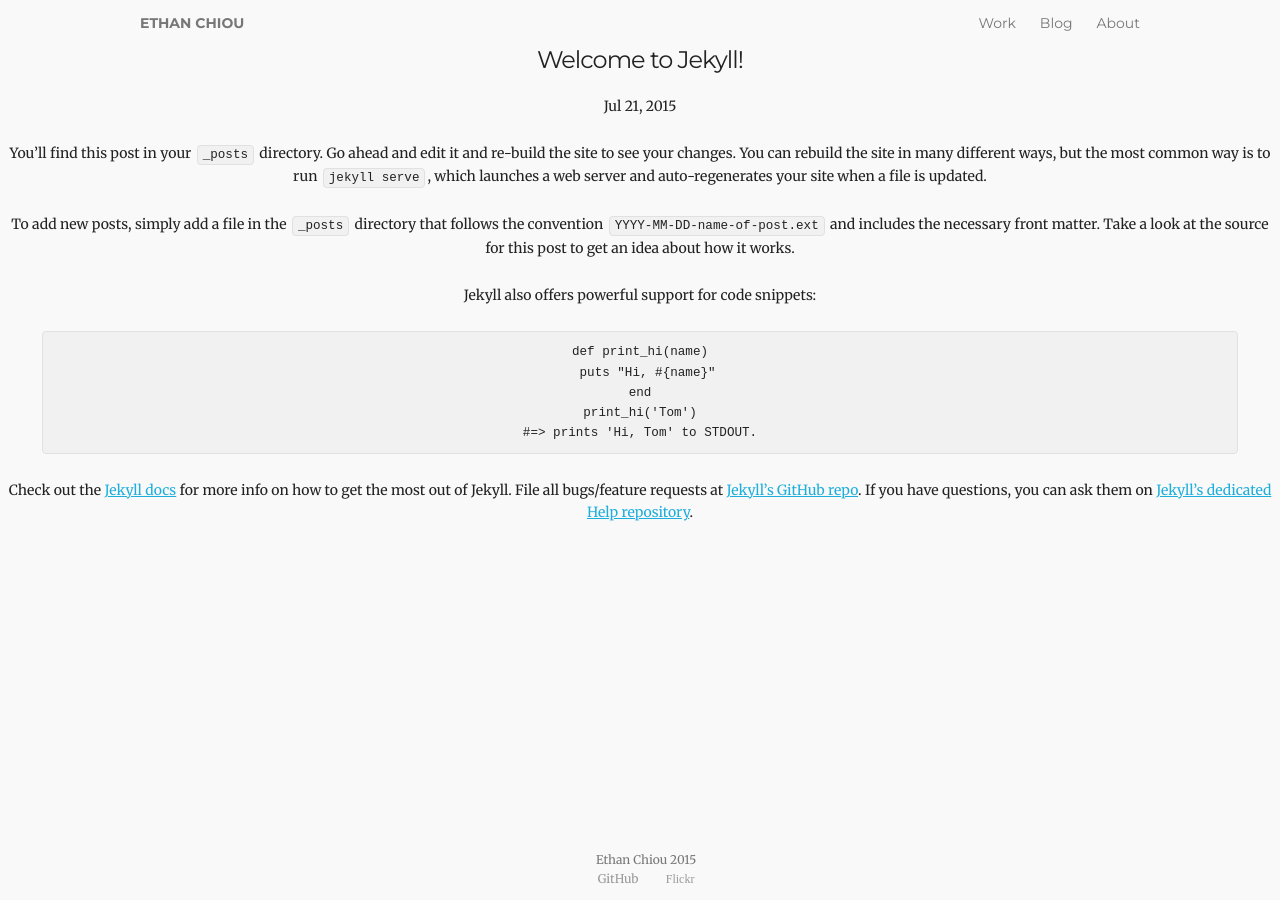
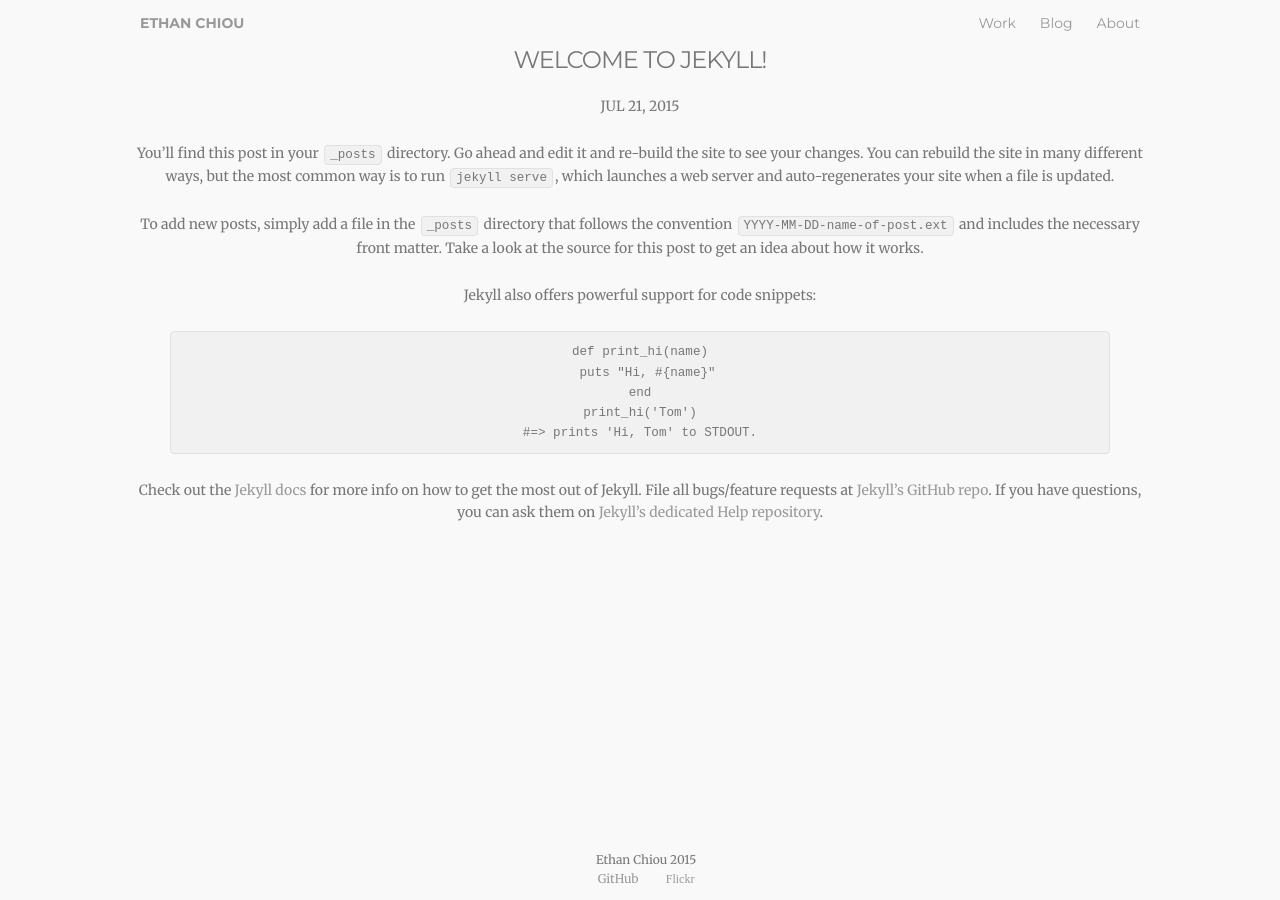
Before and after one commit to echiou/echiou.github.io, a Jekyll site: the page built from _posts/2015-07-21-welcome-to-jekyll.markdown, in a window 1280 px wide. Built offline with Jekyll 4.4.1, drawn with Linux system fonts in a browser that asks for light colours; nearby versions of some CDN libraries; library files that are not in the unit come from our copies.

Commit message:
update about

```diff
--- a/_layouts/post.html
+++ b/_layouts/post.html
@@ -2,16 +2,24 @@
 layout: default
 ---
 <main class="page-content">
-  <div class="post">
+  <div class="post container">
 
+    <div class="row">
+      <div class="twelve columns">
         <header class="post-header">
           <h1 class="post-title">{{ page.title }}</h1>
           <p class="post-meta">{{ page.date | date: "%b %-d, %Y" }}{% if page.author %} • {{ page.author }}{% endif %}{% if page.meta %} • {{ page.meta }}{% endif %}</p>
         </header>
+      </div>
+    </div>
 
+    <div class="row">
+      <div class="twelve columns">
         <article class="post-content">
           {{ content }}
         </article>
+      </div>
+    </div>
 
   </div>
 </main>
--- a/blog.html
+++ b/blog.html
@@ -9,9 +9,9 @@
     <div class="twelve columns">
       <ul class="post-list">
         {% for post in site.posts %}
-          <h2>
+          <h1>
             <a class="post-link" href="{{ post.url | prepend: site.baseurl }}">{{ post.title }}</a>
-          </h2>
+          </h1>
           <span class="post-meta">{{ post.date | date: "%b %-d, %Y" }}</span>
         {% endfor %}
       </ul>
--- a/css/main.scss
+++ b/css/main.scss
@@ -11,11 +11,11 @@
 // Colors
 $light-grey: #e1e1e1 !default;
 $dark-grey: #777 !default;
-$primary-color: #33c3f0 !default;
+$primary-color: #a4bfda !default;
+$link-color: $primary-color !default;
 $secondary-color: lighten($dark-grey, 13.5%) !default;
 $border-color: #bbb !default;
-$link-color: #1eaedb !default;
-$font-color: #222 !default;
+$font-color: $dark-grey !default;
 
 // Typography
 $font-family-header: "Montserrat", "HelveticaNeue", "Helvetica Neue", Helvetica, Arial, sans-serif !default;
@@ -54,11 +54,6 @@
   width: 100%;
 }
 
-.navbar-name a {
-  text-decoration: none;
-  color: $dark-grey;
-}
-
 .navbar-list {
   list-style: none;
   margin-bottom: 0;
@@ -72,9 +67,17 @@
   margin-bottom: 0;
 }
 
-.navbar-item a{
+.navbar-item, a, .navbar-name a{
   text-decoration: none;
+  color: $secondary-color;
+}
+
+.navbar-item a:hover, .navbar-name a:hover{
   color: $dark-grey;
+}
+
+.navbar-name a:hover {
+  color: $link-color;
 }
 
 @media (#{$bp-larger-than-phablet}) {
@@ -124,7 +127,21 @@
   width: 100%;
 }
 
-.post-header, .post-content {
+.post-list {
+  text-align: center;
+}
+
+.post-link {
+  text-transform: uppercase;
+}
+
+.post-header {
+  text-align: center;
+  text-transform: uppercase;
+  color: $dark-grey;
+}
+
+.post-content {
   text-align: center;
 }
 
--- a/css/skeleton.scss
+++ b/css/skeleton.scss
@@ -40,12 +40,12 @@
 
 // Colors
 $light-grey: #e1e1e1 !default;
-$dark-grey: #cfcfcf !default;
-$primary-color: #33c3f0 !default;
+$dark-grey: #777 !default;
+$primary-color: #a4bfda !default;
+$link-color: $primary-color !default;
 $secondary-color: lighten($dark-grey, 13.5%) !default;
 $border-color: #bbb !default;
-$link-color: #1eaedb !default;
-$font-color: #222 !default;
+$font-color: $dark-grey !default;
 
 // Typography
 $font-family-header: "Montserrat", "HelveticaNeue", "Helvetica Neue", Helvetica, Arial, sans-serif !default;
```
Also changed, not shown: about.md (+4 -2 lines). Lines whose indentation alone changed are shown as unchanged.
